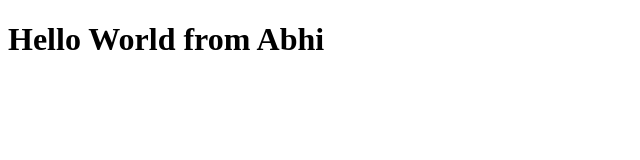
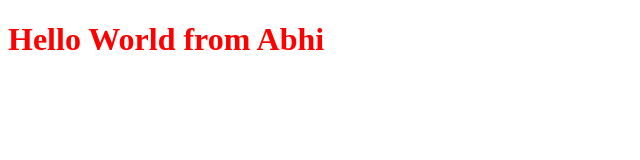
Before and after one commit to Abhigyankrsingh/reactPlayGround, a plain HTML site: page index.html in a window 1280 px wide. Shown: the whole page, without its empty margins (0-640 px from the left). Drawn offline with nearby package versions, Linux system fonts and the light colour scheme.

Commit message:
Code_Updated

```diff
--- /dev/null
+++ b/index.css
@@ -0,0 +1,3 @@
+#heading {
+    color: red;
+}
--- a/index.html
+++ b/index.html
@@ -3,7 +3,11 @@
 <head>
     <meta charset="UTF-8">
     <meta name="viewport" content="width=device-width, initial-scale=1.0">
+
+    <link rel="stylesheet" href="index.css">
     <title>My react PlayGround</title>
+
+
 </head>
 <body>
 
```
